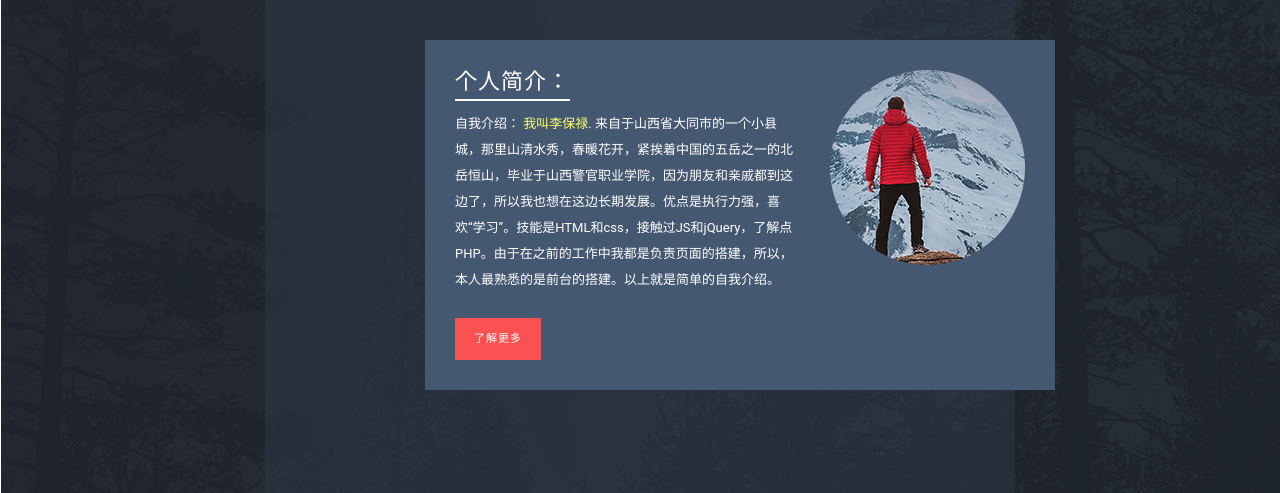
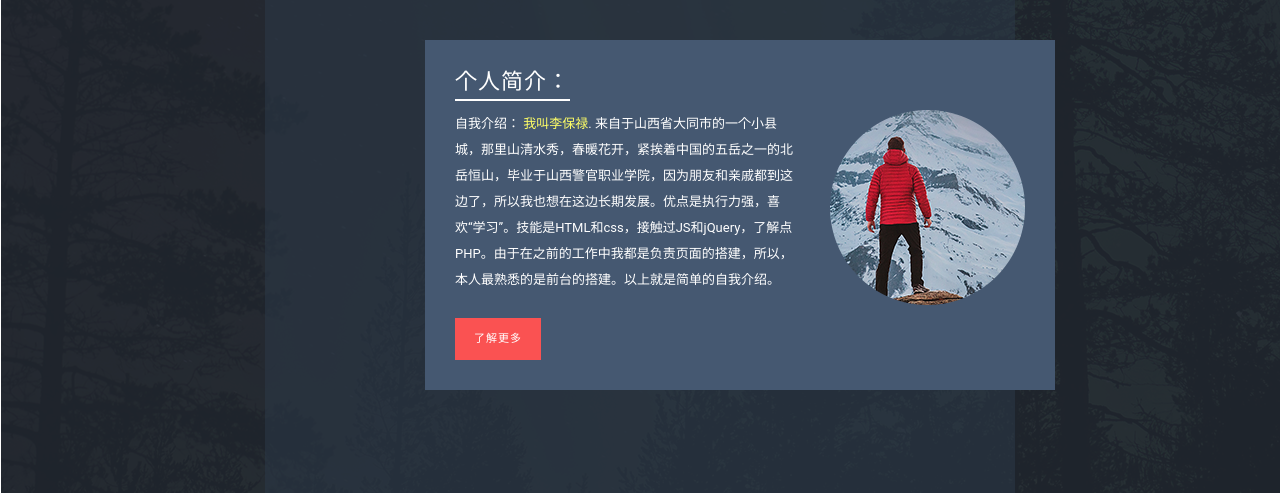
Before and after one commit to Baogebaoge/gerenzhuye, a plain HTML site: page index.html in a window 1280 px wide. Shown: the part 304-797 px from the top of the page. Drawn offline with Linux system fonts and the light colour scheme.

Commit message:
Update index.html

```diff
--- a/index.html
+++ b/index.html
@@ -63,7 +63,7 @@
                               </div>
                             </div>
                             <div class="right-image">
-                              <img src="img/right-home-image.png" alt="">
+                              <img src="img/right-home-image.png" alt="" style="margin-top:40px;">
                             </div>
                           </div>
                         </div>
```
